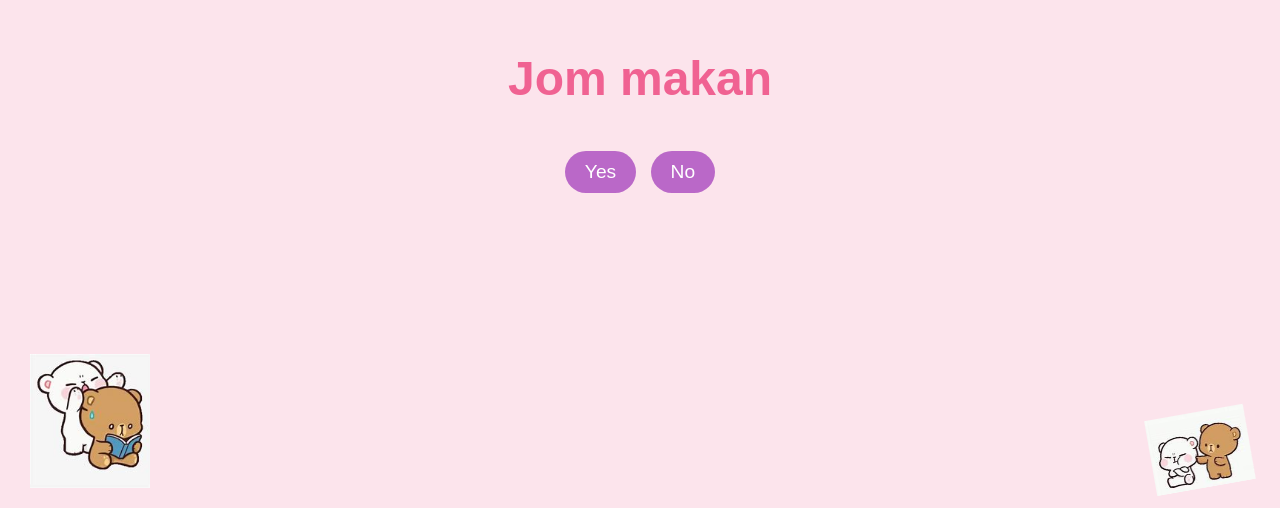
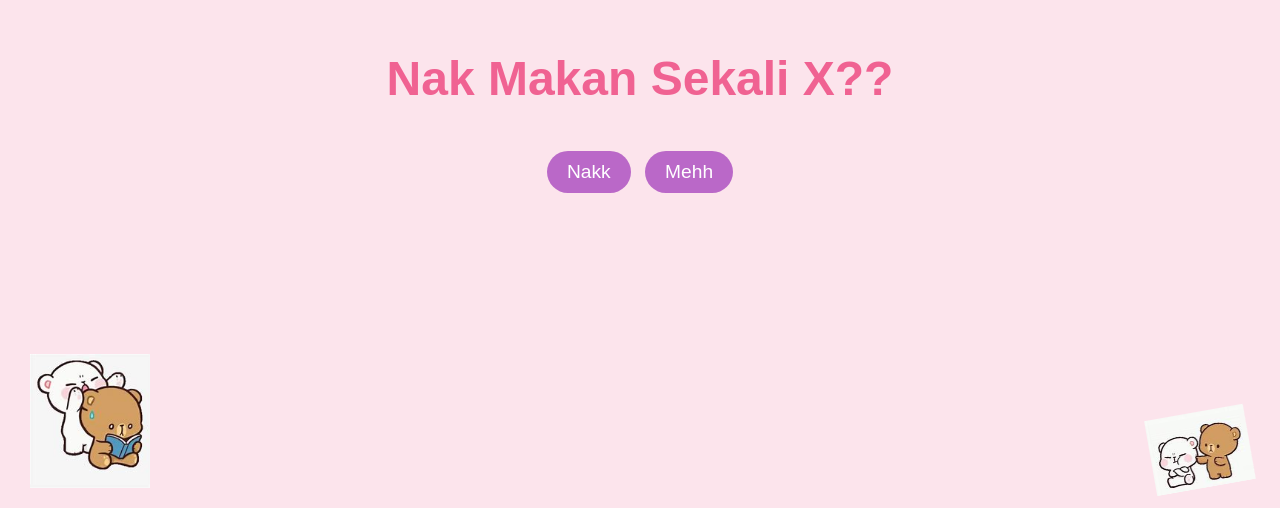
Before and after one commit to Iamatto01/YesNo-Project, a website: page index.html in a window 1280 px wide. Shown: the part 292-800 px from the top of the page. Drawn offline with Linux system fonts and the light colour scheme.

Commit message:
Update index.html

```diff
--- a/index.html
+++ b/index.html
@@ -72,13 +72,13 @@
 <body>
 
     <div class="container">
-        <h1>Jom makan</h1>
+        <h1>Nak Makan Sekali X??</h1>
         <div class="buttons">
             <!-- Using JavaScript to go to yes.html -->
-            <button id="yesBtn">Yes</button>
+            <button id="yesBtn">Nakk</button>
 
             <!-- No button functionality remains unchanged -->
-            <button id="noBtn">No</button>
+            <button id="noBtn">Mehh</button>
         </div>
     </div>
 
```
